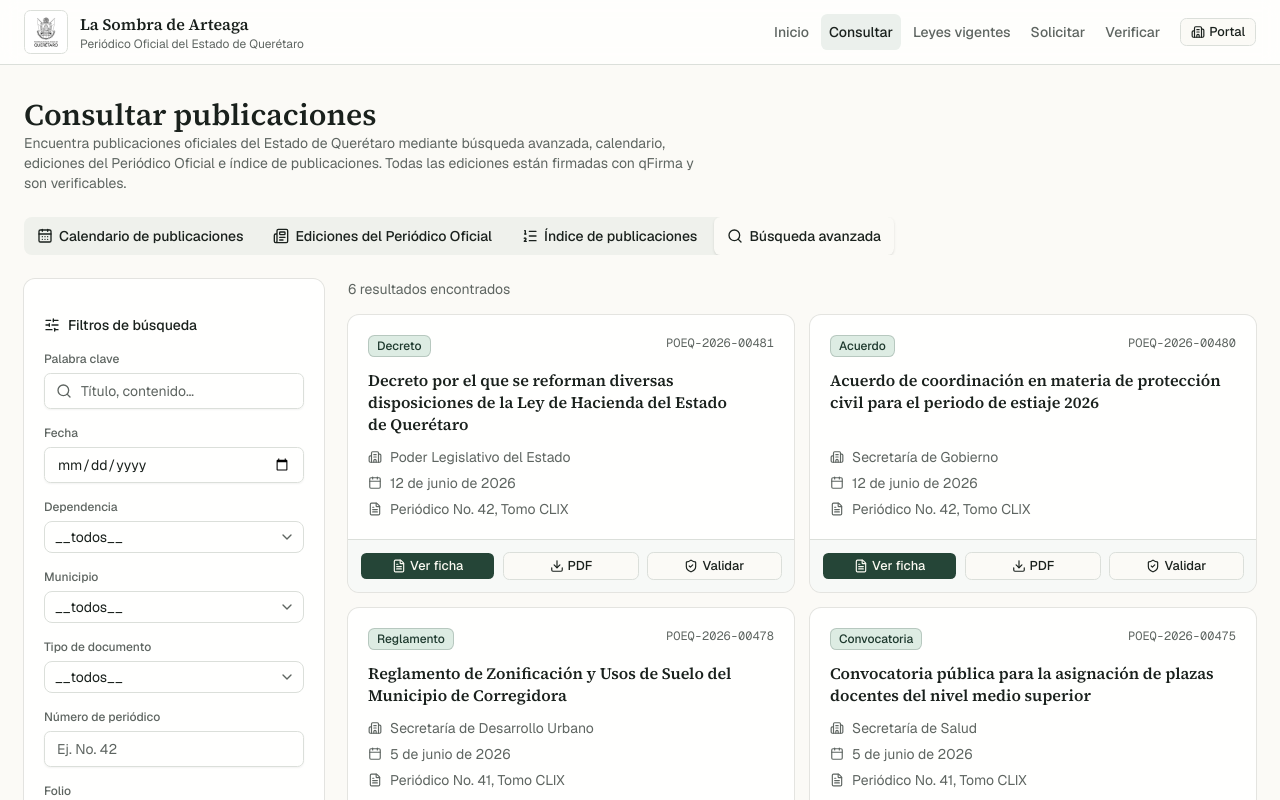
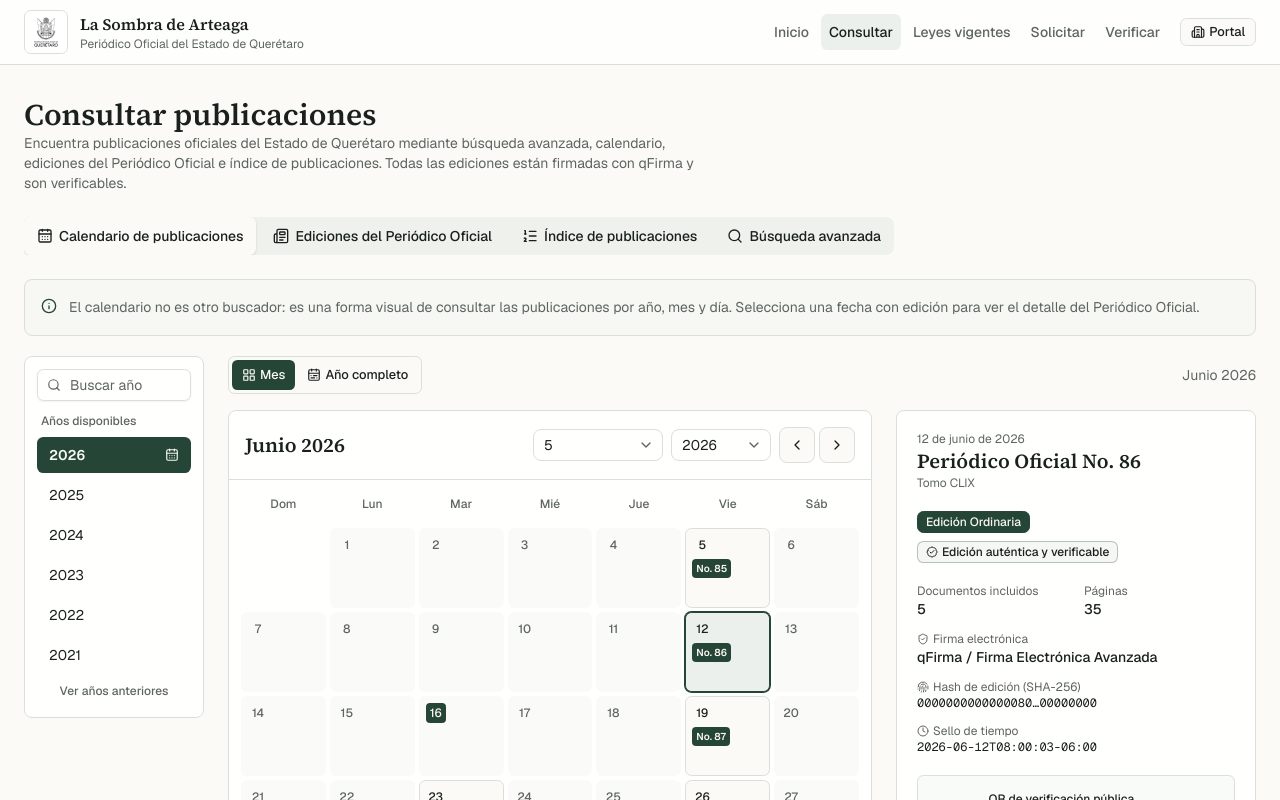
Before and after one commit to jcnievest/Sombra-de-Arteaga, a Next.js app: page /consultar in a window 1280 px wide. Shown: the top 800 px of the page. Built offline with nearby package versions, Linux system fonts and the light colour scheme.

Commit message:
Add files via upload

```diff
--- a/components/consultar/consultar-cliente.tsx
+++ b/components/consultar/consultar-cliente.tsx
@@ -19,7 +19,7 @@ const pestanas = [
 export function ConsultarCliente() {
   const searchParams = useSearchParams()
   const qInicial = searchParams.get("q") ?? ""
-  const [tab, setTab] = useState(qInicial ? "busqueda" : "busqueda")
+  const [tab, setTab] = useState(qInicial ? "busqueda" : "calendario")
 
   return (
     <Tabs value={tab} onValueChange={(v) => setTab(v as string)} className="gap-6">
```
